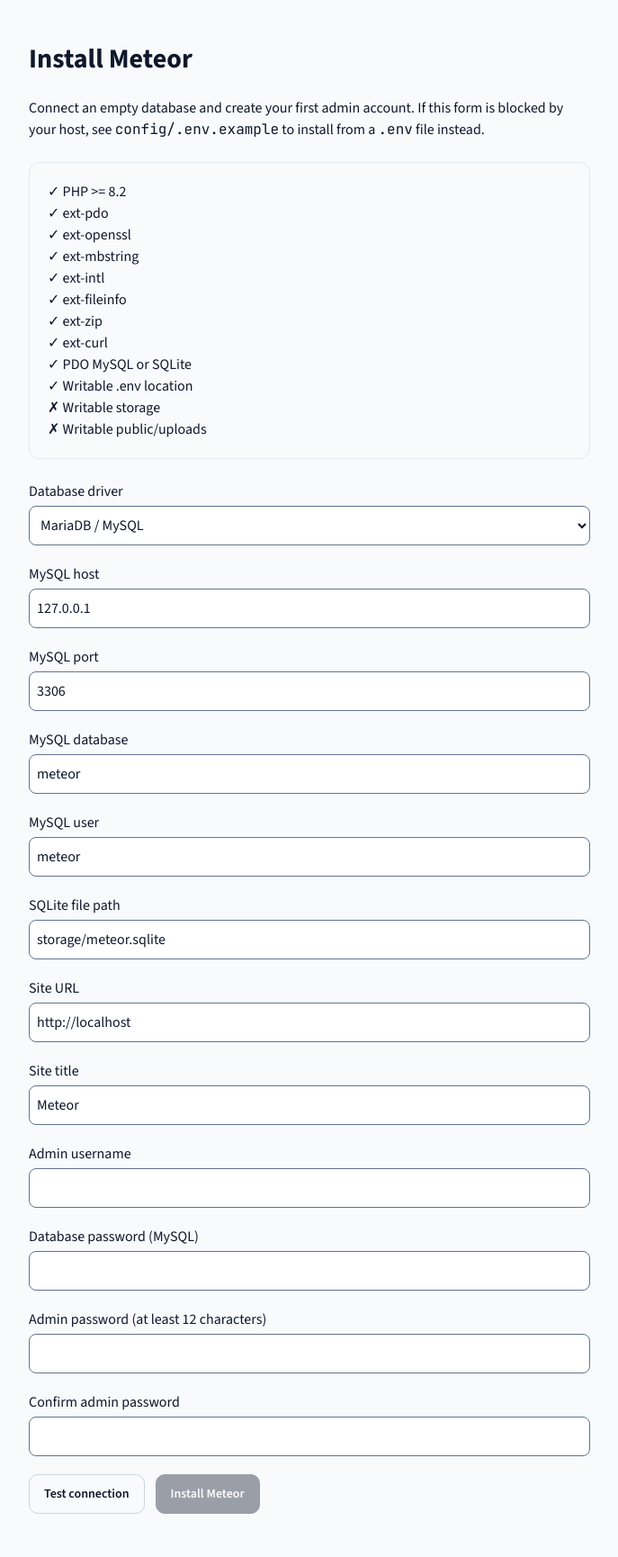
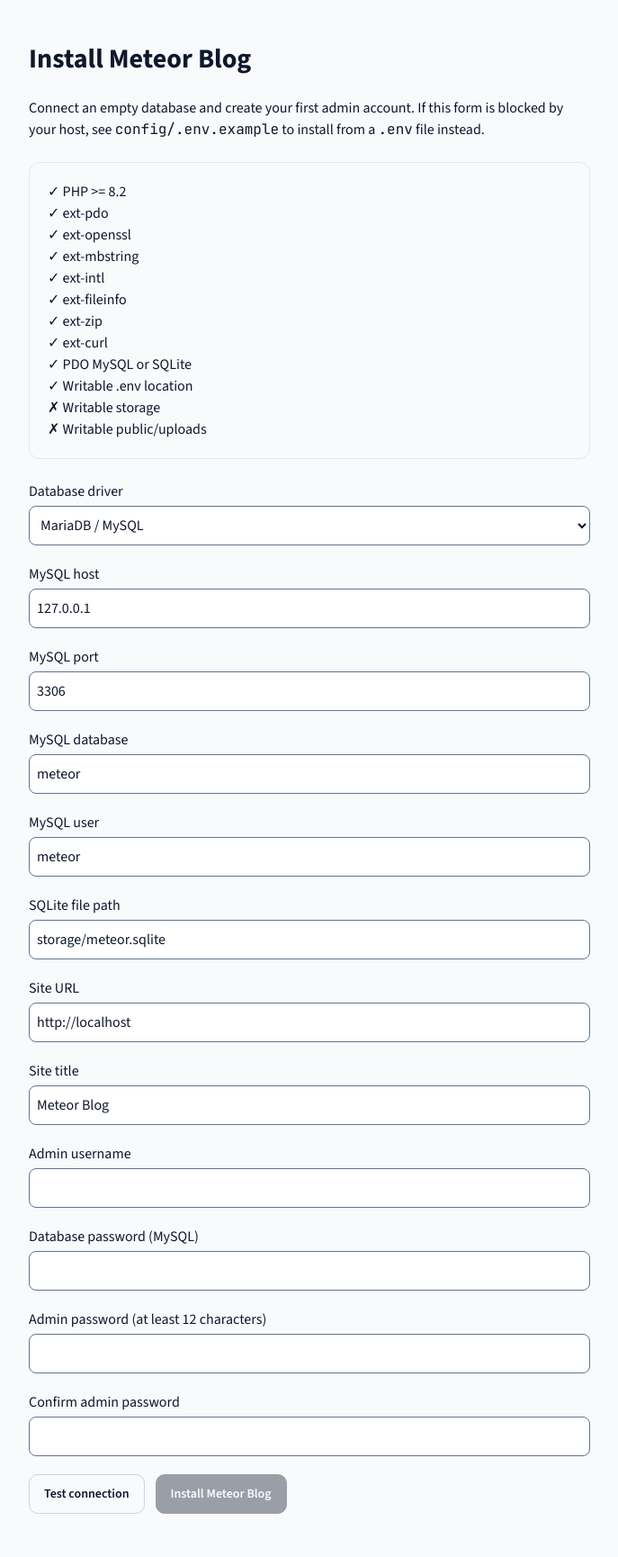
Before and after one commit to JokerM7776/Meteor, a PHP site: page / in a window 1280 px wide. Shown: the whole page at 90% size, without its empty margins (296-983 px from the left). Run offline with PHP 8.4, Linux system fonts and the light colour scheme.

Commit message:
Rename the product to Meteor Blog in titles, installer and defaults

```diff
--- a/app/Controllers/Admin/AdminController.php
+++ b/app/Controllers/Admin/AdminController.php
@@ -22,7 +22,7 @@ final class AdminController
         $settings = new \App\Repositories\Settings($this->db, $this->i18n);
         $flash = $_SESSION['flash'] ?? ''; unset($_SESSION['flash']);
         return $this->view->render('admin/' . $template, $data + ['title' => $title, 'flash' => $flash, 'i18n' => $this->i18n,
-            'siteIcon' => $settings->icon(), 'siteTitle' => $settings->get('site_title', $this->i18n->defaultLocale(), 'Meteor'),
+            'siteIcon' => $settings->icon(), 'siteTitle' => $settings->get('site_title', $this->i18n->defaultLocale(), 'Meteor Blog'),
             'user' => $this->auth->user(), 'active' => $template, 'pendingComments' => (new \App\Repositories\Comments($this->db))->pendingCount(), 'fontSource' => $settings->global('font_source', 'local'), 'error' => ''], 'layouts/admin');
     }
     public function handle(string $path): string
--- a/app/Controllers/InstallController.php
+++ b/app/Controllers/InstallController.php
@@ -11,7 +11,7 @@ final class InstallController
         $scheme = !empty($_SERVER['HTTPS']) && $_SERVER['HTTPS'] !== 'off' ? 'https' : 'http';
         // Fields are prefixed db_: some host firewalls reject any request with both "host" and "port".
         $values += ['db_driver' => 'mysql', 'db_host' => '127.0.0.1', 'db_port' => '3306', 'db_name' => 'meteor', 'db_user' => 'meteor', 'db_path' => 'storage/meteor.sqlite',
-            'url' => $scheme . '://' . ($_SERVER['HTTP_HOST'] ?? 'localhost'), 'title' => 'Meteor', 'username' => ''];
+            'url' => $scheme . '://' . ($_SERVER['HTTP_HOST'] ?? 'localhost'), 'title' => 'Meteor Blog', 'username' => ''];
         if ($_SERVER['REQUEST_METHOD'] !== 'POST') {
             try {
                 if ($this->installer->installFromEnv($values['url'])) {
--- a/app/Controllers/Public/FeedsController.php
+++ b/app/Controllers/Public/FeedsController.php
@@ -12,9 +12,9 @@ final class FeedsController
         if (!in_array($locale, $this->i18n->enabledLocales(), true)) { return $this->site->notFound('/' . $locale . '/'); }
         header('Content-Type: application/rss+xml; charset=UTF-8');
         $xml = '<?xml version="1.0" encoding="UTF-8"?><rss version="2.0"><channel><title>'
-            . $this->xml($this->site->settings->get('site_title', $locale, 'Meteor')) . '</title><link>'
+            . $this->xml($this->site->settings->get('site_title', $locale, 'Meteor Blog')) . '</title><link>'
             . $this->xml(absolute_url('/' . $locale . '/')) . '</link><language>' . $this->xml($locale)
-            . '</language><description>' . $this->xml($this->site->settings->get('home_intro', $locale) ?: $this->site->settings->get('site_tagline', $locale) ?: $this->site->settings->get('site_title', $locale, 'Meteor')) . '</description>';
+            . '</language><description>' . $this->xml($this->site->settings->get('home_intro', $locale) ?: $this->site->settings->get('site_tagline', $locale) ?: $this->site->settings->get('site_title', $locale, 'Meteor Blog')) . '</description>';
         foreach (array_slice($this->site->posts->published($locale), 0, 20) as $post) {
             $url = $this->xml(absolute_url('/' . $locale . '/posts/' . rawurlencode($post['slug'])));
             $xml .= '<item><title>' . $this->xml($post['title']) . '</title><link>' . $url . '</link><guid isPermaLink="true">'
--- a/config/config.php
+++ b/config/config.php
@@ -28,5 +28,5 @@ return [
     // CAPTCHA=off removes the CAPTCHA from the sign-in page (e.g. after saving a wrong key).
     // TURNSTILE=off is the older name and still works.
     'captcha' => $get('CAPTCHA', 'on') !== 'off' && $get('TURNSTILE', 'on') !== 'off',
-    'webauthn' => ['rp_id' => $get('WEBAUTHN_RP_ID', 'localhost'), 'rp_name' => $get('WEBAUTHN_RP_NAME', 'Meteor')],
+    'webauthn' => ['rp_id' => $get('WEBAUTHN_RP_ID', 'localhost'), 'rp_name' => $get('WEBAUTHN_RP_NAME', 'Meteor Blog')],
 ];
--- a/core/Installer.php
+++ b/core/Installer.php
@@ -31,7 +31,7 @@ final class Installer
         $get = static fn (string $key): string => getenv($key) === false ? (string) ($env[$key] ?? '') : (string) getenv($key);
         if ($get('ADMIN_USER') === '' || $get('ADMIN_PASS') === '') { return false; }
         $config = (static fn (string $file): array => require $file)($this->root . '/config/config.php');
-        $this->install($config['database'], $get('APP_URL') ?: $fallbackUrl, $get('SITE_TITLE') ?: 'Meteor', $get('ADMIN_USER'), $get('ADMIN_PASS'));
+        $this->install($config['database'], $get('APP_URL') ?: $fallbackUrl, $get('SITE_TITLE') ?: 'Meteor Blog', $get('ADMIN_USER'), $get('ADMIN_PASS'));
         return true;
     }
     public function install(array $config, string $url, string $title, string $username, string $password): Database
--- a/core/WebAuthn.php
+++ b/core/WebAuthn.php
@@ -4,7 +4,7 @@ namespace Core;
 
 final class WebAuthn
 {
-    public function __construct(private Database $db, private string $origin, private string $rpId, private string $rpName = 'Meteor') {}
+    public function __construct(private Database $db, private string $origin, private string $rpId, private string $rpName = 'Meteor Blog') {}
     public static function encode(string $bytes): string { return rtrim(strtr(base64_encode($bytes), '+/', '-_'), '='); }
     public static function decode(string $text): string
     {
--- a/lang/en.php
+++ b/lang/en.php
@@ -6,7 +6,7 @@ declare(strict_types=1);
 return [
     // Layout & navigation
     'skip_content' => 'Skip to content',
-    'site_name' => 'Meteor',
+    'site_name' => 'Meteor Blog',
     'menu' => 'Menu',
     'language' => 'Language',
     'home' => 'Home',
--- a/lang/ms.json
+++ b/lang/ms.json
@@ -6,7 +6,7 @@
     "direction": "ltr",
     "strings": {
         "skip_content": "Langkau ke kandungan",
-        "site_name": "Meteor",
+        "site_name": "Meteor Blog",
         "menu": "Menu",
         "language": "Bahasa",
         "home": "Laman utama",
--- a/lang/zh-hans.json
+++ b/lang/zh-hans.json
@@ -6,7 +6,7 @@
     "direction": "ltr",
     "strings": {
         "skip_content": "跳到正文",
-        "site_name": "Meteor",
+        "site_name": "Meteor Blog",
         "menu": "菜单",
         "language": "语言",
         "home": "首页",
--- a/views/admin/home.php
+++ b/views/admin/home.php
@@ -13,7 +13,7 @@ $count = (int) ($old['home_latest_count'] ?? HomePage::latestCount($settings));
 $decoration = ($old['home_decoration'] ?? $settings->global('home_decoration', '1')) === '1';
 $value = fn (string $key, string $code) => $old['text'][$key][$code] ?? $text[$key][$code] ?? '';
 $placeholder = fn (string $key, string $code) => match ($key) {
-    'home_heading' => $settings->get('site_title', $code, 'Meteor'),
+    'home_heading' => $settings->get('site_title', $code, 'Meteor Blog'),
     'home_intro' => $settings->get('site_tagline', $code),
     default => '',
 };
--- a/views/admin/settings.php
+++ b/views/admin/settings.php
@@ -6,7 +6,7 @@ if (isset($old['text']) && is_array($old['text'])) { foreach ($old['text'] as $k
 // What visitors see when a cell is empty.
 $placeholder = function (string $key, string $code) use ($i18n, $text, $default, $locales): string {
     return match ($key) {
-        'site_title' => $text['site_title'][$default] ?? 'Meteor',
+        'site_title' => $text['site_title'][$default] ?? 'Meteor Blog',
         'copyright' => '© {year} {site}',
         'language_label' => mb_strlen($locales[$code]['native_name']) <= 4 ? $locales[$code]['native_name'] : strtoupper($code),
         default => '',
--- a/views/install.php
+++ b/views/install.php
@@ -1,10 +1,10 @@
 <!doctype html>
-<html lang="en" data-theme="auto"><head><meta charset="utf-8"><meta name="viewport" content="width=device-width, initial-scale=1"><title>Install Meteor</title>
+<html lang="en" data-theme="auto"><head><meta charset="utf-8"><meta name="viewport" content="width=device-width, initial-scale=1"><title>Install Meteor Blog</title>
 <?php require __DIR__ . '/partials/fonts.php' ?>
 <link rel="stylesheet" href="<?= e(asset('assets/admin.css')) ?>"></head>
 <body class="admin bg-slate-50 font-display text-slate-900 dark:bg-slate-950 dark:text-slate-100">
 <main class="mx-auto max-w-2xl space-y-6 px-6 py-12">
-<h1 class="text-3xl font-bold">Install Meteor</h1>
+<h1 class="text-3xl font-bold">Install Meteor Blog</h1>
 <p>Connect an empty database and create your first admin account. If this form is blocked by your host, see <code>config/.env.example</code> to install from a <code>.env</code> file instead.</p>
 <ul class="rounded-xl border border-slate-200 p-5">
 <?php foreach ($checks as $label => $passed): ?><li><?= $passed ? '✓' : '✗' ?> <?= e($label) ?></li><?php endforeach ?>
@@ -19,5 +19,5 @@
 <?php foreach (['db_password' => 'Database password (MySQL)', 'password' => 'Admin password (at least 12 characters)', 'confirm' => 'Confirm admin password'] as $key => $label): ?>
 <label class="block"><?= e($label) ?><input class="mt-1 min-h-11 w-full rounded-lg border p-2" type="password" autocomplete="new-password" name="<?= e($key) ?>"></label>
 <?php endforeach ?>
-<div class="flex gap-3"><button class="inline-flex min-h-11 items-center rounded-[10px] border border-slate-300 px-4 text-sm font-semibold hover:border-slate-500" name="action" value="test">Test connection</button><button class="inline-flex min-h-11 items-center rounded-[10px] border border-slate-900 bg-slate-900 px-4 text-sm font-semibold text-white hover:bg-slate-700 disabled:opacity-40" name="action" value="install" <?= in_array(false, $checks, true) ? 'disabled' : '' ?>>Install Meteor</button></div>
+<div class="flex gap-3"><button class="inline-flex min-h-11 items-center rounded-[10px] border border-slate-300 px-4 text-sm font-semibold hover:border-slate-500" name="action" value="test">Test connection</button><button class="inline-flex min-h-11 items-center rounded-[10px] border border-slate-900 bg-slate-900 px-4 text-sm font-semibold text-white hover:bg-slate-700 disabled:opacity-40" name="action" value="install" <?= in_array(false, $checks, true) ? 'disabled' : '' ?>>Install Meteor Blog</button></div>
 </form></main></body></html>
--- a/views/setup.php
+++ b/views/setup.php
@@ -9,7 +9,7 @@ header('X-Robots-Tag: noindex, nofollow');
 $esc = static fn (string $value): string => htmlspecialchars($value, ENT_QUOTES, 'UTF-8');
 ?>
 <!doctype html>
-<html lang="en"><head><meta charset="utf-8"><meta name="viewport" content="width=device-width, initial-scale=1"><title>Set up Meteor</title>
+<html lang="en"><head><meta charset="utf-8"><meta name="viewport" content="width=device-width, initial-scale=1"><title>Set up Meteor Blog</title>
 <style>
 body { margin: 0; background: #f8fafc; color: #0f172a; font: 17px/1.6 system-ui, sans-serif; }
 main { max-width: 42rem; margin: 0 auto; padding: 3rem 1.5rem; }
@@ -19,7 +19,7 @@ code { font: 0.9em ui-monospace, monospace; background: #e2e8f0; padding: 0.1em
 @media (prefers-color-scheme: dark) { body { background: #020617; color: #f1f5f9; } code { background: #1e293b; } }
 </style></head>
 <body><main>
-<h1>Meteor needs one more server step</h1>
+<h1>Meteor Blog needs one more server step</h1>
 <?php if ($problem === 'subfolder'): ?>
 <p>Meteor is running in a sub-folder (<code><?= $esc($base) ?></code>). It must be the root of a domain or subdomain.</p>
 <ul>
```
Also changed, not shown: docs/TECHNICAL.md (+1 -1 lines), lang/index.json (+4 -4 lines), README.md, 2 other files.
